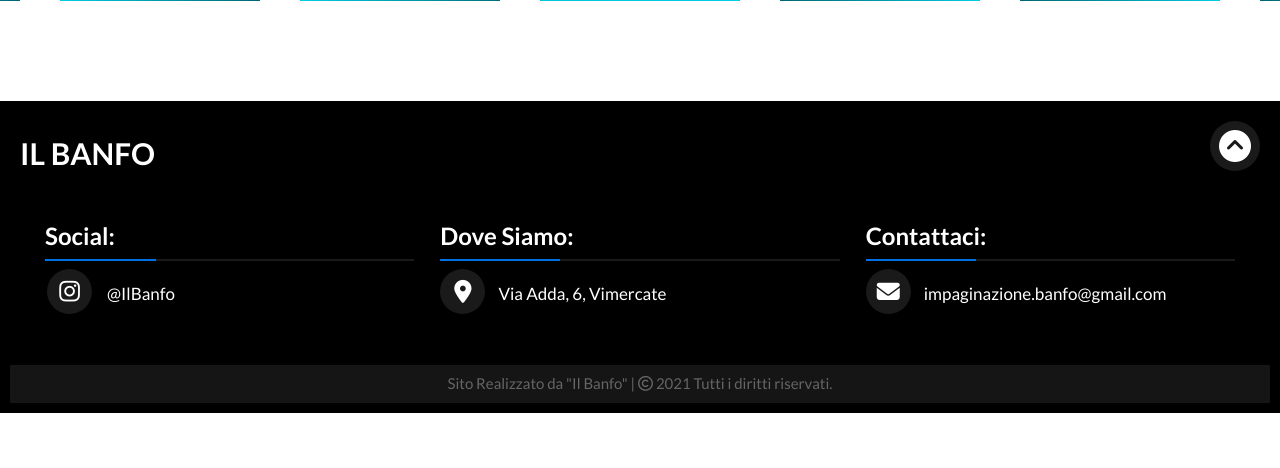
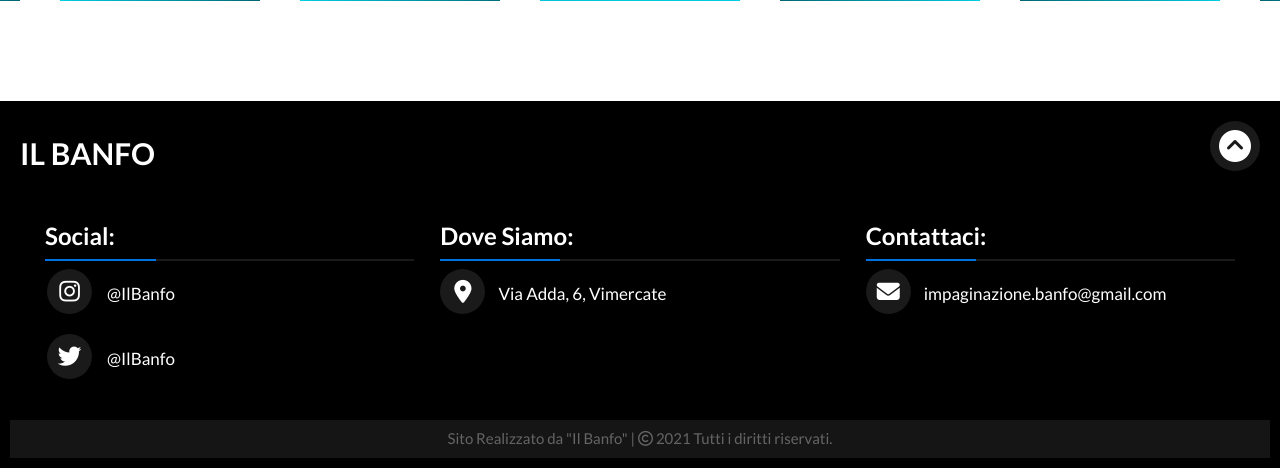
Before and after one commit to dragonero2704/Sito-Banfo, a PHP site: page /pagine/home.php in a window 1280 px wide. Shown: the part 4596-5064 px from the top of the page. Before the commit the page ends 5009 px from the top, so only its background shows below. Run offline with PHP 8.4, Linux system fonts and the light colour scheme; data comes from the database, SQL or seed files in the repository; some libraries are stand-ins or nearby versions.

Commit message:
added twitter link

```diff
--- a/components/footer.php
+++ b/components/footer.php
@@ -12,6 +12,10 @@
         <div class="foot__conn">
             <div class="social">
                 <a target="_blank" href="https://www.instagram.com/ilbanfo/"><span class="fab fa-instagram fa-2x"></span></a>
+                <span class="text">@IlBanfo</span>
+            </div>
+            <div class="social">
+                <a target="_blank" href="https://www.twitter.com/ilbanfo/"><span class="fab fa-twitter fa-2x"></span></a>
                 <span class="text">@IlBanfo</span>
             </div>
         </div>
```
